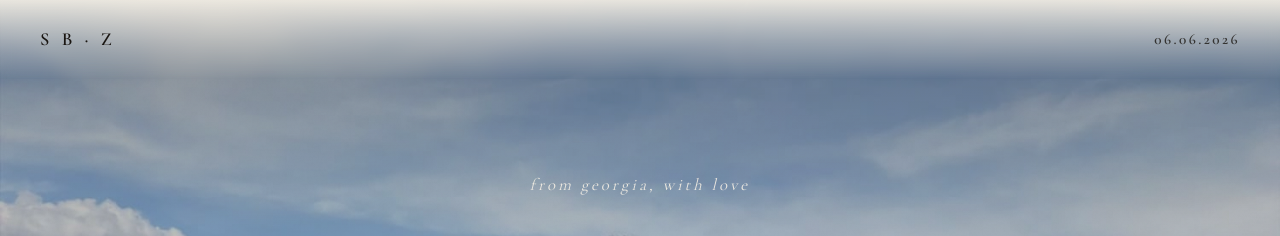
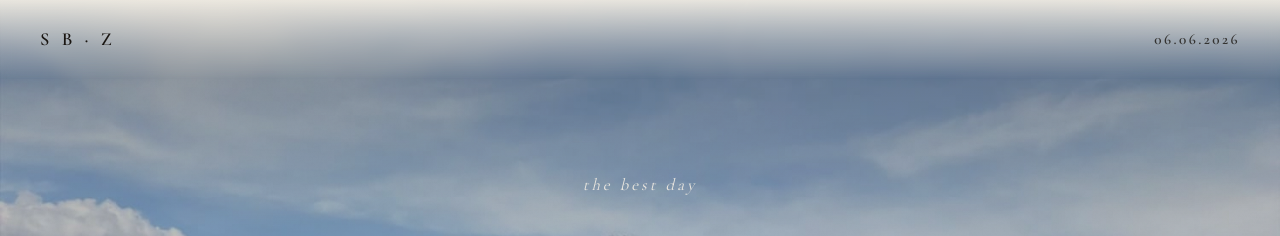
Before and after one commit to harrisonwaller/sbandzach, a Next.js app: page / in a window 1280 px wide. Shown: the top 236 px of the page. Built offline with nearby package versions, Linux system fonts and the light colour scheme; a web font is replaced by a local one.

Commit message:
copy: hero line -> 'the best day'

```diff
--- a/content/site.ts
+++ b/content/site.ts
@@ -22,7 +22,7 @@ export const site = {
   closing: "For all the days along the way.",
 
   /** Lowercase italic accent shown above the names on the hero. */
-  eyebrow: "from georgia, with love",
+  eyebrow: "the best day",
 } as const;
 
 /**
```
